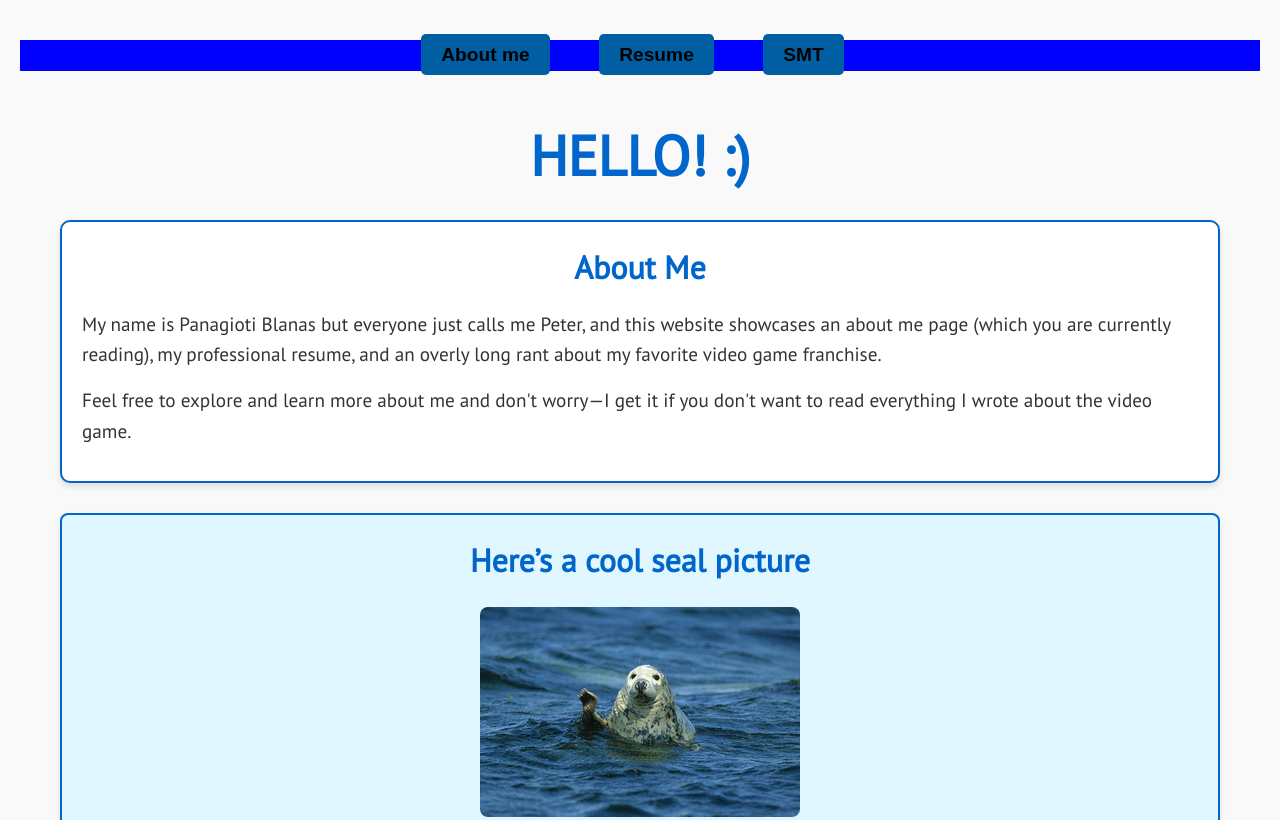
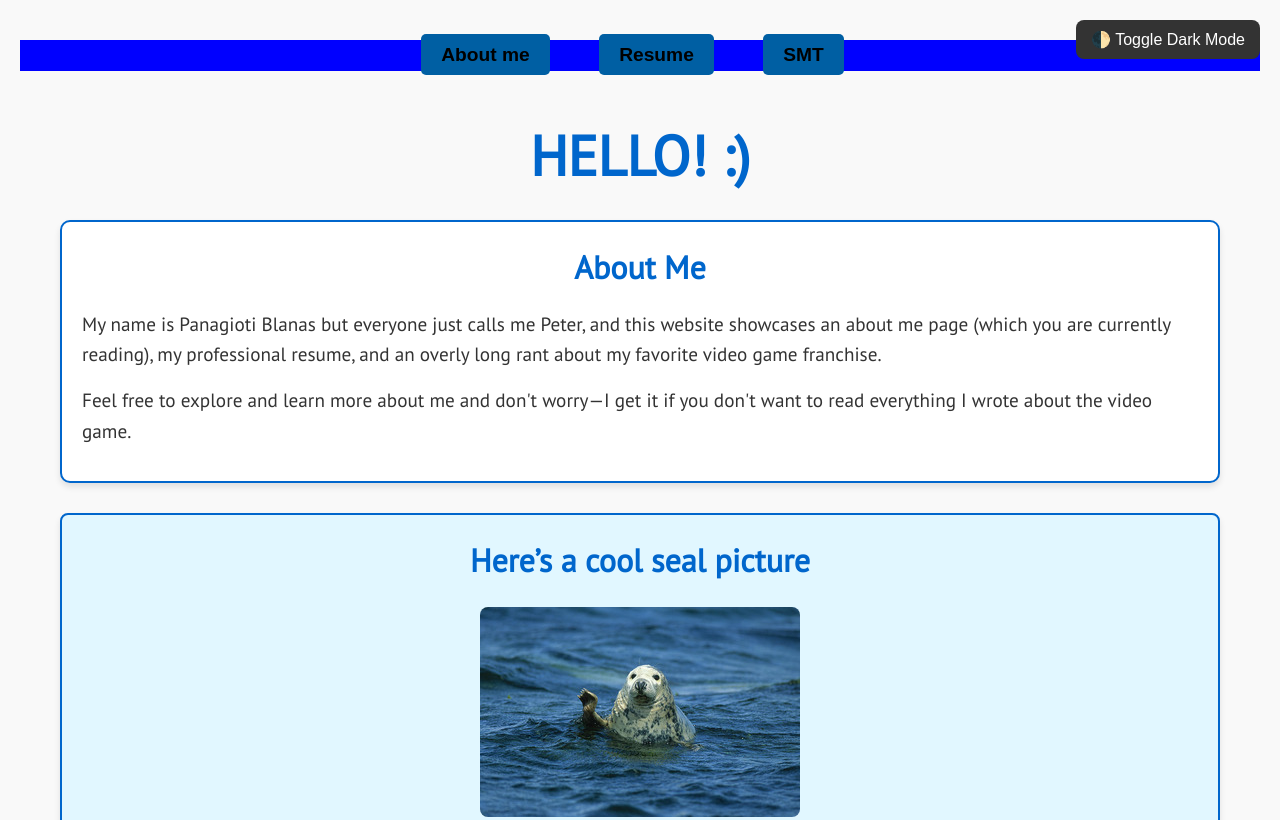
Before and after one commit to Panagioti-George-Blanas/Project-3-Panagioti-Blanas, a plain HTML site: page index.html in a window 1280 px wide. Shown: the top 820 px of the page. Drawn offline with Linux system fonts and the light colour scheme.

Commit message:
Update index.html
Adding darkmode to index.html (TEST)

```diff
--- a/index.html
+++ b/index.html
@@ -8,6 +8,9 @@
   <!-- Link to Reset and Main Stylesheet -->
   <link rel="stylesheet" href="css/reset.css">
   <link rel="stylesheet" href="css/style.css">
+
+  <!-- External JavaScript Files -->
+  <script src="js/darkmode.js" defer></script>
 </head>
 <body class="index-page">
   <!-- Bullet Point Navigation -->
```
